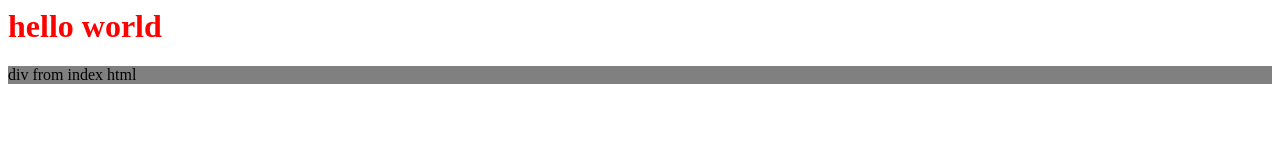
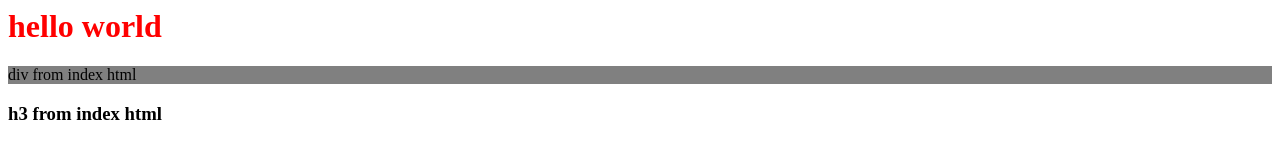
Before and after one commit to karimamaaoui/tp1devops, a plain HTML site: page index.html in a window 1280 px wide. Drawn offline with Linux system fonts and the light colour scheme.

Commit message:
add idee branch

```diff
--- a/index.html
+++ b/index.html
@@ -11,4 +11,7 @@
 div from index html
 </div>
 
+<h3>
+h3 from index html
+</h3>
 </html>
```
Also changed, not shown: idee1.html (added).
